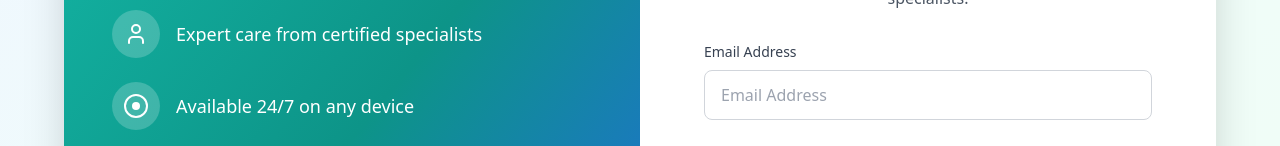
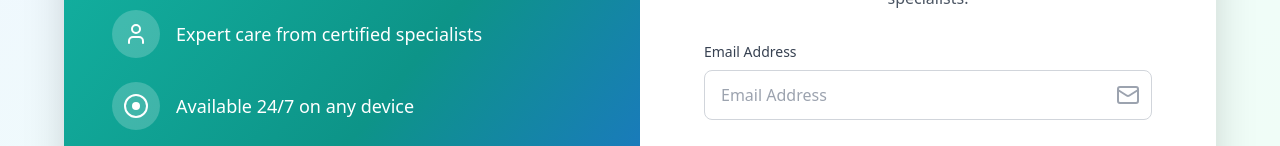
Before and after one commit to Bricx1/Serenity-lead, a React (Create React App) app: page /serenity-login in a window 1280 px wide. Shown: the part 262-408 px from the top of the page. Built offline with nearby package versions, Linux system fonts and the light colour scheme.

Commit message:
feat: enhance login form with icons

```diff
--- a/src/Assets/SerenityLogin.jsx
+++ b/src/Assets/SerenityLogin.jsx
@@ -1,6 +1,6 @@
 import React, { useState } from 'react';
 import { useNavigate } from 'react-router-dom';
-import { Eye, EyeOff, ArrowLeft, User, Lock } from 'lucide-react';
+import { Eye, EyeOff, ArrowLeft, User, Lock, Mail } from 'lucide-react';
 
 export default function SerenityLogin() {
   const [email, setEmail] = useState('');
@@ -40,7 +40,7 @@ export default function SerenityLogin() {
         <div className="flex flex-col lg:flex-row">
           {/* Left Panel */}
           <div className="lg:w-1/2 bg-gradient-to-br from-teal-500 via-teal-600 to-blue-600 p-8 lg:p-12 text-white relative overflow-hidden">
-            <button className="flex items-center text-white/80 hover:text-white mb-8 transition-colors">
+            <button onClick={() => navigate(-1)} className="flex items-center text-white/80 hover:text-white mb-8 transition-colors">
               <ArrowLeft className="w-5 h-5 mr-2" />
               Back
             </button>
@@ -124,15 +124,18 @@ export default function SerenityLogin() {
                   <label htmlFor="email" className="block text-sm font-medium text-gray-700 mb-2">
                     Email Address
                   </label>
+                  <div className="relative">
                     <input
                       type="email"
                       id="email"
                       value={email}
                       onChange={(e) => setEmail(e.target.value)}
-                    className="w-full px-4 py-3 border border-gray-300 rounded-lg focus:ring-2 focus:ring-teal-500 focus:border-transparent transition-all duration-200"
+                      className="w-full px-4 py-3 pr-12 border border-gray-300 rounded-lg focus:ring-2 focus:ring-teal-500 focus:border-transparent transition-all duration-200"
                       placeholder="Email Address"
                       required
                     />
+                    <Mail className="absolute right-3 top-1/2 -translate-y-1/2 text-gray-400" />
+                  </div>
                 </div>
 
                 <div>
```
Lines whose indentation alone changed are shown as unchanged.
